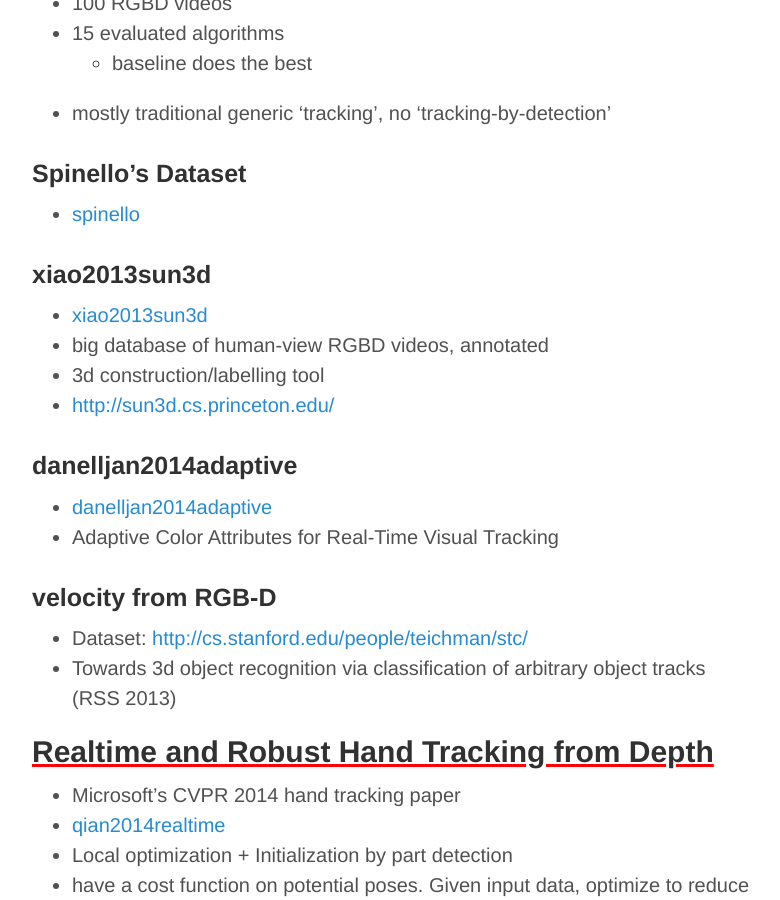
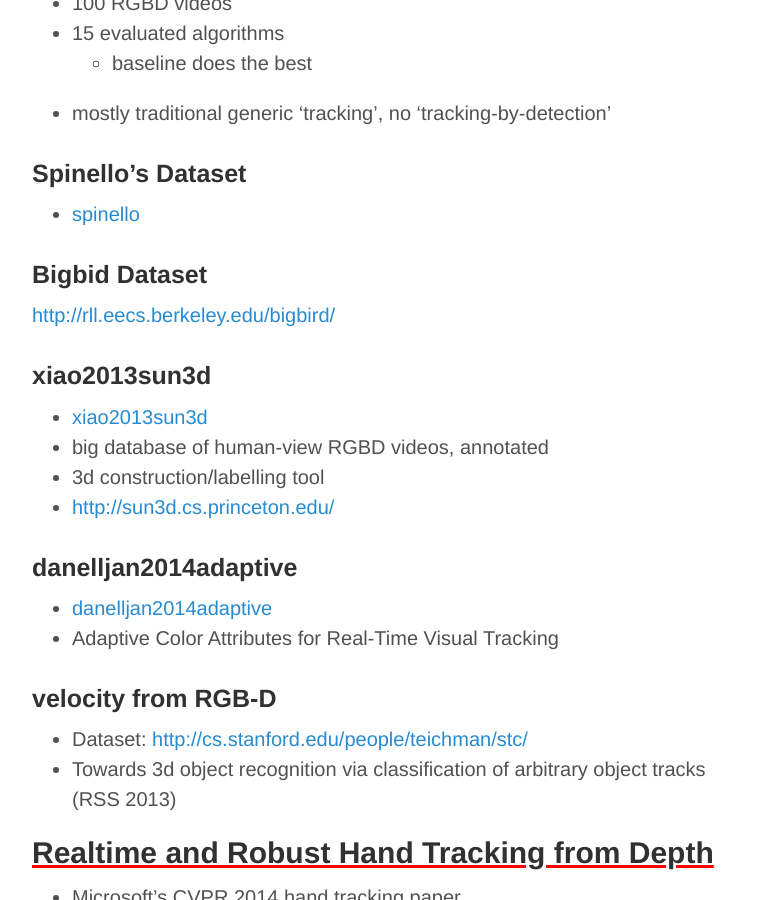
Before and after one commit to victorgan/victorgan.github.io, a Jekyll site: the page built from _posts/2014-10-06-tracking-state-of-the-art.md, in a window 1280 px wide and 900 px high, scrolled down 1816 px. Shown: the whole window, without its empty margins (248-1028 px from the left). Built offline with Jekyll 4.4.1, drawn with Linux system fonts in a browser that asks for light colours; nearby versions of some CDN libraries; library files that are not in the unit come from our copies; comment, search, counter and statistics services are not loaded.

Commit message:
Update 2014-10-06-tracking-state-of-the-art.md

```diff
--- a/_posts/2014-10-06-tracking-state-of-the-art.md
+++ b/_posts/2014-10-06-tracking-state-of-the-art.md
@@ -61,6 +61,10 @@ semi-B[13], Struck[14] and VTD[17] ([song2013tracking]({{ site.url }}/assets/pap
 ### Spinello's Dataset
 - [spinello](http://www2.informatik.uni-freiburg.de/~spinello/RGBD-dataset.html)
 
+### Bigbid Dataset
+
+[http://rll.eecs.berkeley.edu/bigbird/](http://rll.eecs.berkeley.edu/bigbird/)
+
 ### xiao2013sun3d
 
 - [xiao2013sun3d]({{ site.url }}/assets/papers/xiao2013sun3d.pdf)
```
